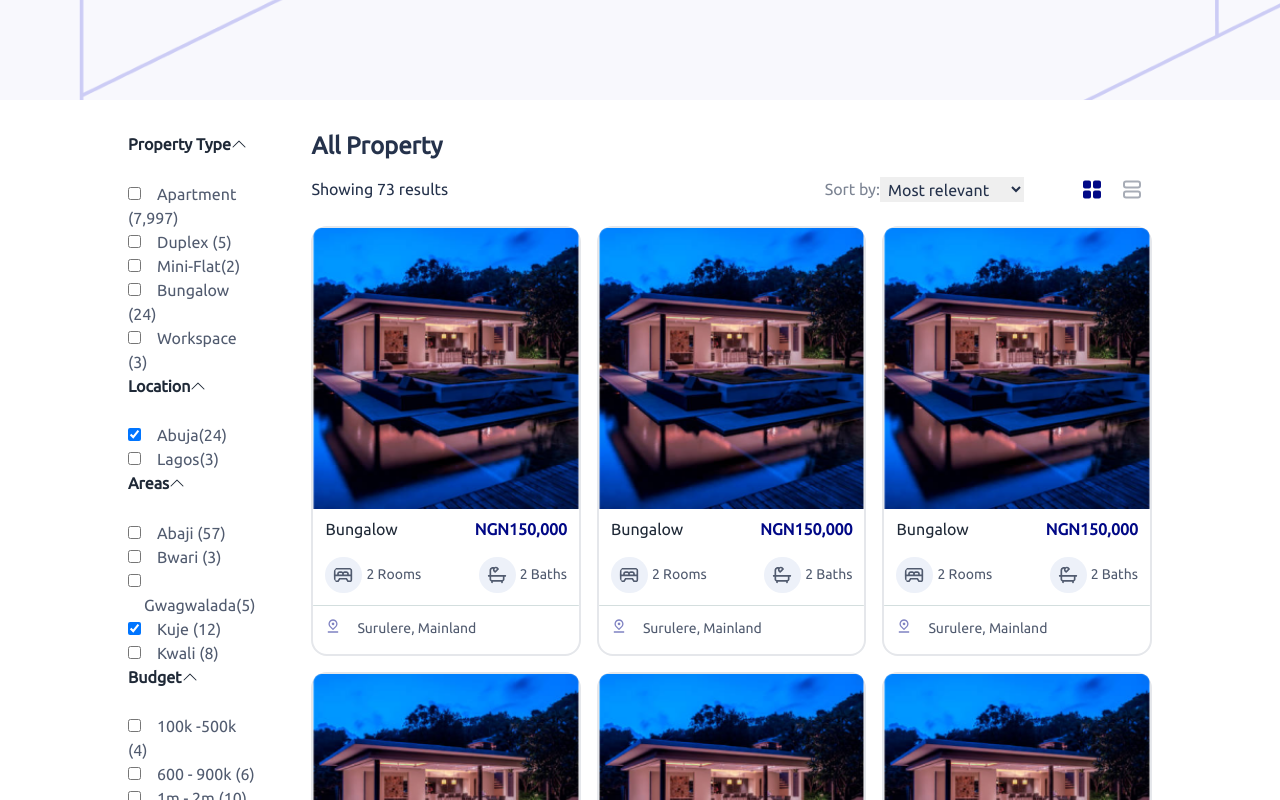
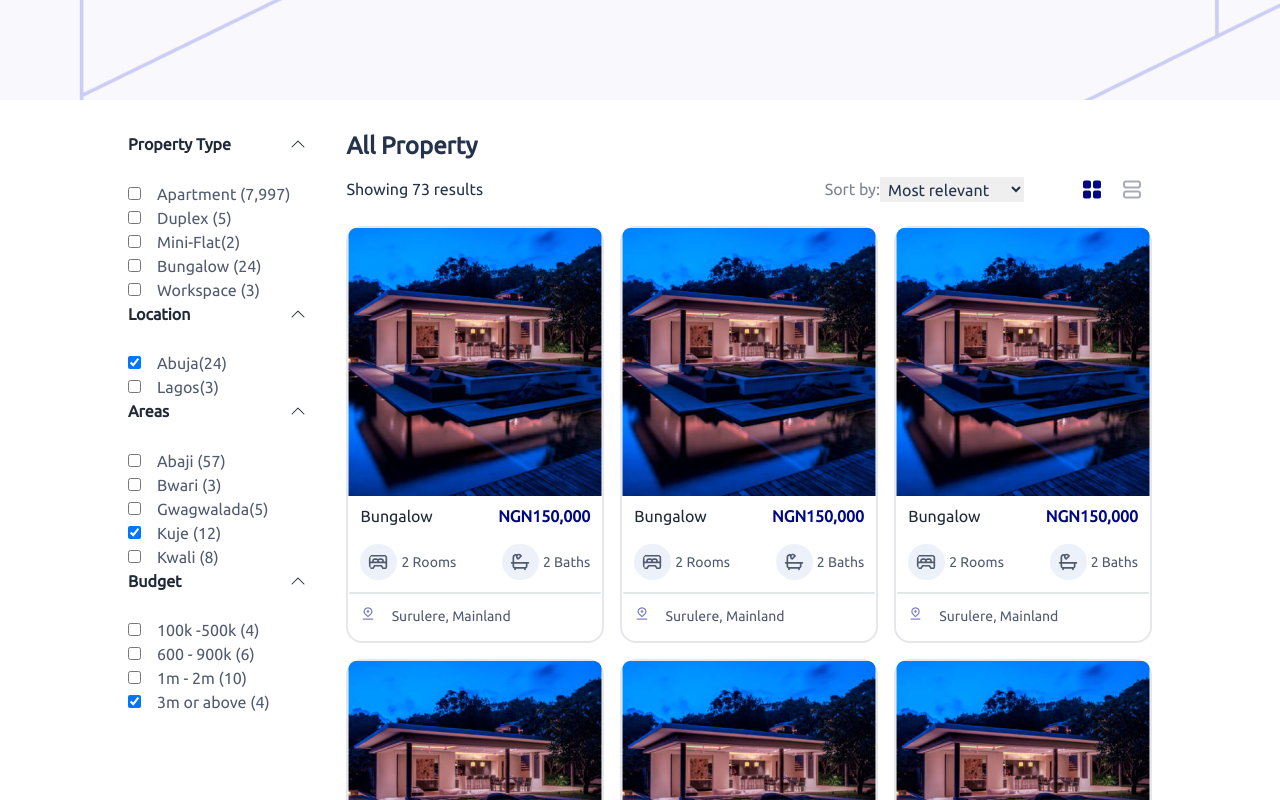
Before and after one commit to lazynerd-studios/Co-Habit-Landing, a React (Vite) app: page /listing in a window 1280 px wide. Shown: the part 700-1500 px from the top of the page. Built offline with nearby package versions, Linux system fonts and the light colour scheme.

Commit message:
Update Listing.jsx

```diff
--- a/src/Components/Listing/Listing.jsx
+++ b/src/Components/Listing/Listing.jsx
@@ -130,10 +130,10 @@ const Listings = () => {
         <div className="bg-white flex py-8 px-4  laptop:mx-[7rem]">
 
           {/* sidebar */}
-          <div className='laptop:block  hidden'>
+          <div className='laptop:block min-w-fit hidden'>
             {/* 01 */}
             <section className=''>
-              <span className="flex mb-6 font-semibold text-[1rem] leading-[1.6rem]">
+              <span className="flex mb-6 font-semibold justify-between text-[1rem] leading-[1.6rem]">
                 <p className="">
                   Property Type
                 </p>
@@ -212,7 +212,7 @@ const Listings = () => {
 
             {/* 02 */}
             <section className=''>
-              <span className="flex mb-6 font-semibold text-[1rem] leading-[1.6rem]">
+              <span className="flex mb-6 font-semibold justify-between text-[1rem] leading-[1.6rem]">
                 <p className="">
                   Location
                 </p>
@@ -253,7 +253,7 @@ const Listings = () => {
 
             {/* 03 */}
             <section className=''>
-              <span className="flex mb-6 font-semibold text-[1rem] leading-[1.6rem]">
+              <span className="flex mb-6 font-semibold justify-between text-[1rem] leading-[1.6rem]">
                 <p className="">
                   Areas
                 </p>
@@ -334,7 +334,7 @@ const Listings = () => {
 
             {/* 04 */}
             <section className=''>
-              <span className="flex mb-6 font-semibold text-[1rem] leading-[1.6rem]">
+              <span className="flex mb-6 font-semibold justify-between text-[1rem] leading-[1.6rem]">
                 <p className="">
                   Budget
                 </p>
@@ -407,7 +407,7 @@ const Listings = () => {
 
 
           {/* all property */}
-          <div className="laptop:px px-0  laptop:ml-10 mx-0">
+          <div className="laptop:px px-0 tablet:mx-auto  laptop:ml-10 mx-0">
             <p className="text-[#25324B] mb-4 font-bold text-[1.5rem] leading-[1.8rem]">
               All Property
             </p>
```
